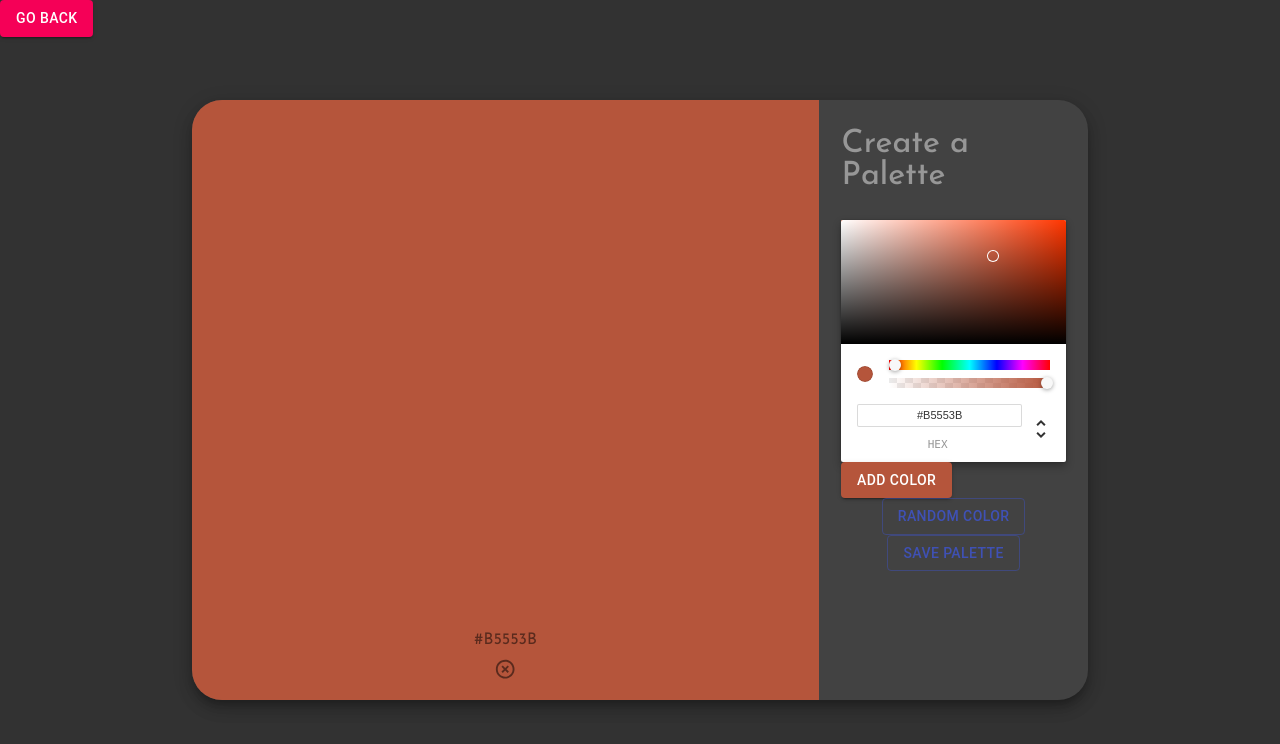
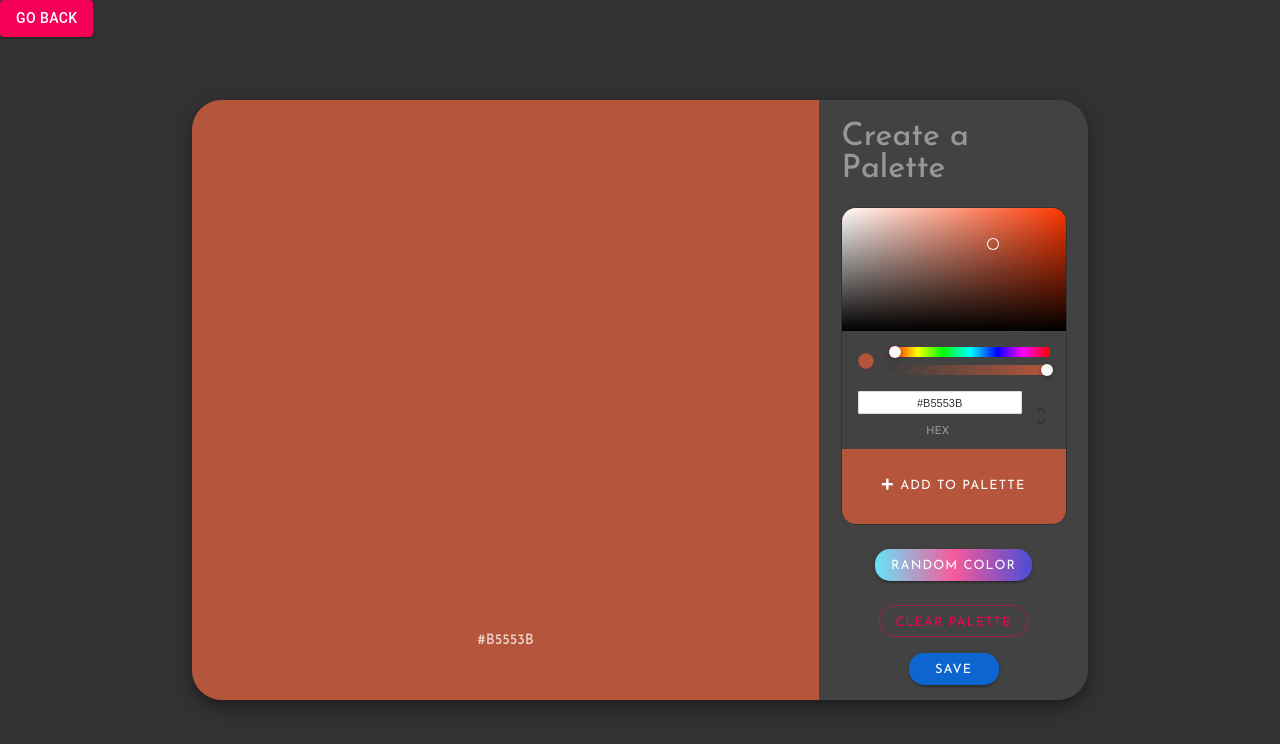
Before and after one commit to parthpatel6347/react-color-palette, a React (Create React App) app: page /palette/new in a window 1280 px wide. Shown: the top 744 px of the page. Built offline with nearby package versions, Linux system fonts and the light colour scheme.

Commit message:
style create palette page

```diff
--- a/package.json
+++ b/package.json
@@ -11,6 +11,7 @@
     "@testing-library/user-event": "^12.6.0",
     "array-move": "^3.0.1",
     "chroma-js": "^2.1.0",
+    "material-design-icons": "^3.0.1",
     "rc-slider": "^9.7.1",
     "react": "^17.0.1",
     "react-color": "^2.19.3",
--- a/public/index.html
+++ b/public/index.html
@@ -11,8 +11,11 @@
     />
     <link rel="preconnect" href="https://fonts.gstatic.com">
 <link href="https://fonts.googleapis.com/css2?family=Josefin+Sans:ital,wght@0,100;0,200;0,300;0,400;0,500;0,600;0,700;1,100;1,200;1,300;1,400;1,500;1,600;1,700&display=swap" rel="stylesheet">
-    <link rel="stylesheet" href="https://use.fontawesome.com/releases/v5.15.1/css/all.css" integrity="sha384-vp86vTRFVJgpjF9jiIGPEEqYqlDwgyBgEF109VFjmqGmIY/Y4HV4d3Gp2irVfcrp" crossorigin="anonymous">
+<link href="https://fonts.googleapis.com/icon?family=Material+Icons"
+      rel="stylesheet">
+<link rel="stylesheet" href="https://use.fontawesome.com/releases/v5.15.1/css/all.css" integrity="sha384-vp86vTRFVJgpjF9jiIGPEEqYqlDwgyBgEF109VFjmqGmIY/Y4HV4d3Gp2irVfcrp" crossorigin="anonymous">
     <link rel="apple-touch-icon" href="%PUBLIC_URL%/logo192.png" />
+
     <!--
       manifest.json provides metadata used when your web app is installed on a
       user's mobile device or desktop. See https://developers.google.com/web/fundamentals/web-app-manifest/
--- a/src/ColorBox.css
+++ b/src/ColorBox.css
@@ -11,7 +11,7 @@
 }
 
 .ColorBox:hover{
-    flex-grow: 1.3;
+    flex-grow: 2;
     transition: all .1s;
 }
 
--- a/src/ColorPicker.js
+++ b/src/ColorPicker.js
@@ -2,6 +2,50 @@ import React, { Component } from "react";
 import { ChromePicker } from "react-color";
 import Button from "@material-ui/core/Button";
 import Popover from "@material-ui/core/Popover";
+import { withStyles } from "@material-ui/core/styles";
+import chroma from "chroma-js";
+
+const styles = {
+  root: {
+    display: "flex",
+    flexDirection: "column",
+    borderRadius: "15px",
+    overflow: "hidden",
+    width: "100%",
+    height: "100%",
+    border: "1px solid #323232",
+  },
+  colorPicker: {
+    width: "100% !important",
+    background: "#424242 !important",
+    boxShadow: "none !important",
+    fontFamily: "'Josefin Sans', sans-serif !important",
+  },
+  addColorBtn: {
+    width: "100% !important",
+    fontFamily: "'Josefin Sans', sans-serif",
+    height: "75px",
+    fontSize: ".8rem",
+    display: "flex",
+    alignItems: "center",
+    letterSpacing: "0.07rem",
+    fontWeight: "400",
+    borderRadius: "0",
+  },
+  icon: {
+    marginRight: "6px",
+  },
+  disabledBtn: {
+    color: "#979797 !important",
+  },
+  popover: {
+    color: "#b9b9b9",
+    backgroundColor: "RGBa(37,37,37,0.9)",
+    fontFamily: "'Josefin Sans', sans-serif",
+    paddingRight: "1rem",
+    paddingLeft: "1rem",
+  },
+};
 
 class ColorPicker extends Component {
   constructor(props) {
@@ -33,28 +77,41 @@ class ColorPicker extends Component {
   render() {
     const open = Boolean(this.state.anchorEl);
     const id = open ? "popover" : undefined;
-    const { isPaletteFull, colors } = this.props;
+    const { isPaletteFull, colors, classes } = this.props;
     let isColorUnique = colors.every(
       (color) => color.color !== this.state.currentColor
     );
+    const isDark = chroma(this.state.currentColor).get("lab.l") <= 60;
     return (
-      <div>
+      <div className={classes.root}>
         <ChromePicker
+          className={classes.colorPicker}
           color={this.state.currentColor}
           onChange={this.changeCurrColor}
         />
         <Button
+          classes={{ disabled: classes.disabledBtn }}
+          className={classes.addColorBtn}
           variant="contained"
           color="primary"
           style={{
             backgroundColor: !isPaletteFull && this.state.currentColor,
+            color: isDark ? "white" : "#4B4B4B",
           }}
           onClick={isColorUnique ? this.handleSubmit : this.handlePopOver}
           disabled={isPaletteFull}
         >
-          {isPaletteFull ? "Palette Full" : "Add Color"}
+          {isPaletteFull ? (
+            "Palette Full"
+          ) : (
+            <p>
+              <i className={`${classes.icon} fas fa-plus`}></i>
+              Add to Palette
+            </p>
+          )}
         </Button>
         <Popover
+          classes={{ paper: classes.popover }}
           id={id}
           open={open}
           anchorEl={this.state.anchorEl}
@@ -75,4 +132,4 @@ class ColorPicker extends Component {
   }
 }
 
-export default ColorPicker;
+export default withStyles(styles)(ColorPicker);
--- a/src/DraggableColor.js
+++ b/src/DraggableColor.js
@@ -2,11 +2,23 @@ import React from "react";
 import { withStyles } from "@material-ui/core/styles";
 import HighlightOffIcon from "@material-ui/icons/HighlightOff";
 import { SortableElement } from "react-sortable-hoc";
+import chroma from "chroma-js";
 
 const styles = {
   colorBox: {
     height: "100%",
     flexGrow: "1",
+    "&:hover": {
+      flexGrow: "1.3",
+      "& $colorName": {
+        opacity: "1",
+      },
+      "& $deleteIcon": {
+        opacity: "1",
+      },
+    },
+    // transition: "all 0.2s",
+
     // width: "calc(100%/6)",
   },
   container: {
@@ -14,19 +26,27 @@ const styles = {
     flexDirection: "column",
     justifyContent: "flex-end",
     alignItems: "center",
-    color: "rgba(0,0,0,0.5)",
+    color: (props) =>
+      chroma(props.color.color).get("lab.l") <= 60 ? "white" : "#4B4B4B",
     height: "100%",
   },
   colorName: {
+    opacity: "0.75",
     marginBottom: "10px",
+    fontSize: "0.9em",
+    fontWeight: "500",
+    textTransform: "uppercase",
+    "&:hover": {
+      cursor: "default",
+    },
   },
   deleteIcon: {
+    opacity: "0",
     marginBottom: "20px",
     transition: "all 0.2s ease-in-out",
     fontSize: "1.4rem",
     cursor: "pointer",
     "&:hover": {
-      color: "white",
       transform: "scale(1.3)",
     },
   },
--- a/src/NewPaletteForm.js
+++ b/src/NewPaletteForm.js
@@ -43,6 +43,13 @@ const styles = {
     width: "25%",
     padding: "0 2.5% 0",
     alignItems: "center",
+    justifyContent: "space-between",
+  },
+  colorControls: {
+    display: "flex",
+    width: "100%",
+    flexDirection: "column",
+    alignItems: "center",
   },
   HeaderContainer: {
     height: "20%",
@@ -52,6 +59,31 @@ const styles = {
       color: "#979797",
       fontWeight: "500",
     },
+  },
+  randBtn: {
+    marginTop: "1.5rem",
+    // width: "60%",
+    height: "2rem",
+    fontFamily: "'Josefin Sans', sans-serif",
+    fontSize: ".8rem",
+    letterSpacing: "0.07rem",
+    fontWeight: "400",
+    borderRadius: "15px",
+    paddingTop: "9px",
+    background:
+      "linear-gradient(90deg, hsla(189, 92%, 69%, 1) 0%, hsla(335, 89%, 66%, 1) 50%, hsla(240, 63%, 57%, 1) 100%)",
+  },
+  clearBtn: {
+    marginTop: "1.5rem",
+    // width: "60%",
+    height: "2rem",
+    fontFamily: "'Josefin Sans', sans-serif",
+    fontSize: ".8rem",
+    letterSpacing: "0.07rem",
+    fontWeight: "400",
+    borderRadius: "15px",
+    paddingTop: "9px",
+    // background: "#CE7073",
   },
 };
 
@@ -68,7 +100,7 @@ class NewPaletteForm extends Component {
     this.addColor = this.addColor.bind(this);
     this.handleSubmit = this.handleSubmit.bind(this);
     this.removeColor = this.removeColor.bind(this);
-    // this.clearPalette = this.clearPalette.bind(this);
+    this.clearPalette = this.clearPalette.bind(this);
     this.addRandColor = this.addRandColor.bind(this);
   }
 
@@ -100,9 +132,9 @@ class NewPaletteForm extends Component {
     }));
   };
 
-  // clearPalette() {
-  //   this.setState({ colors: [] });
-  // }
+  clearPalette() {
+    this.setState({ colors: [] });
+  }
 
   addRandColor() {
     const randColor = { color: chroma.random().hex() };
@@ -131,13 +163,7 @@ class NewPaletteForm extends Component {
             onSortEnd={this.onSortEnd}
           />
           <div className={classes.ControlsContainer}>
-            {/* <Button
-              variant="outlined"
-              color="secondary"
-              onClick={this.clearPalette}
-            >
-              Clear Palette
-            </Button> */}
+            <div className={classes.colorControls}>
               <div className={classes.HeaderContainer}>
                 <h1>Create a Palette</h1>
               </div>
@@ -147,13 +173,24 @@ class NewPaletteForm extends Component {
                 addColor={this.addColor}
               />
               <Button
-              variant="outlined"
+                className={classes.randBtn}
+                variant="contained"
                 color="primary"
                 onClick={this.addRandColor}
                 disabled={isPaletteFull}
               >
                 Random Color
               </Button>
+              <Button
+                className={classes.clearBtn}
+                variant="outlined"
+                color="secondary"
+                onClick={this.clearPalette}
+              >
+                Clear Palette
+              </Button>
+            </div>
+
             <PaletteSaveForm
               palettes={palettes}
               colors={this.state.colors}
--- a/src/PaletteSaveForm.js
+++ b/src/PaletteSaveForm.js
@@ -4,6 +4,35 @@ import PaletteSaveDialogue from "./PaletteSaveDialogue";
 
 import Popover from "@material-ui/core/Popover";
 import Typography from "@material-ui/core/Typography";
+import { withStyles } from "@material-ui/core/styles";
+
+const styles = {
+  main: {
+    paddingBottom: "2rem",
+    width: "100%",
+    display: "flex",
+    justifyContent: "center",
+  },
+  saveBtn: {
+    marginTop: "1rem",
+    width: "90px",
+    height: "2rem",
+    fontFamily: "'Josefin Sans', sans-serif",
+    fontSize: ".8rem",
+    letterSpacing: "0.07rem",
+    fontWeight: "400",
+    borderRadius: "15px",
+    background: "#0D66D0",
+    paddingTop: "9px",
+  },
+  popover: {
+    color: "#b9b9b9",
+    backgroundColor: "RGBa(37,37,37,0.9)",
+    fontFamily: "'Josefin Sans', sans-serif",
+    paddingRight: "1rem",
+    paddingLeft: "1rem",
+  },
+};
 
 class PaletteSaveForm extends Component {
   constructor(props) {
@@ -37,18 +66,20 @@ class PaletteSaveForm extends Component {
   render() {
     const open = Boolean(this.state.anchorEl);
     const id = open ? "popover" : undefined;
-    const { handleSubmit, palettes, colors, minColors } = this.props;
+    const { handleSubmit, palettes, colors, minColors, classes } = this.props;
     return (
-      <div>
+      <div className={classes.main}>
         <Button
-          variant="outlined"
+          className={classes.saveBtn}
+          variant="contained"
           color="primary"
           onClick={colors.length ? this.openSaveDialogue : this.handlePopOver}
           aria-describedby={id}
         >
-          Save Palette
+          Save
         </Button>
         <Popover
+          classes={{ paper: classes.popover }}
           id={id}
           open={open}
           anchorEl={this.state.anchorEl}
@@ -78,4 +109,4 @@ class PaletteSaveForm extends Component {
   }
 }
 
-export default PaletteSaveForm;
+export default withStyles(styles)(PaletteSaveForm);
```
Also changed, not shown: src/Palette.css (line endings or trailing spaces), 2 other files (tests, documents, lock files or other folders). Lines whose indentation alone changed are shown as unchanged.
